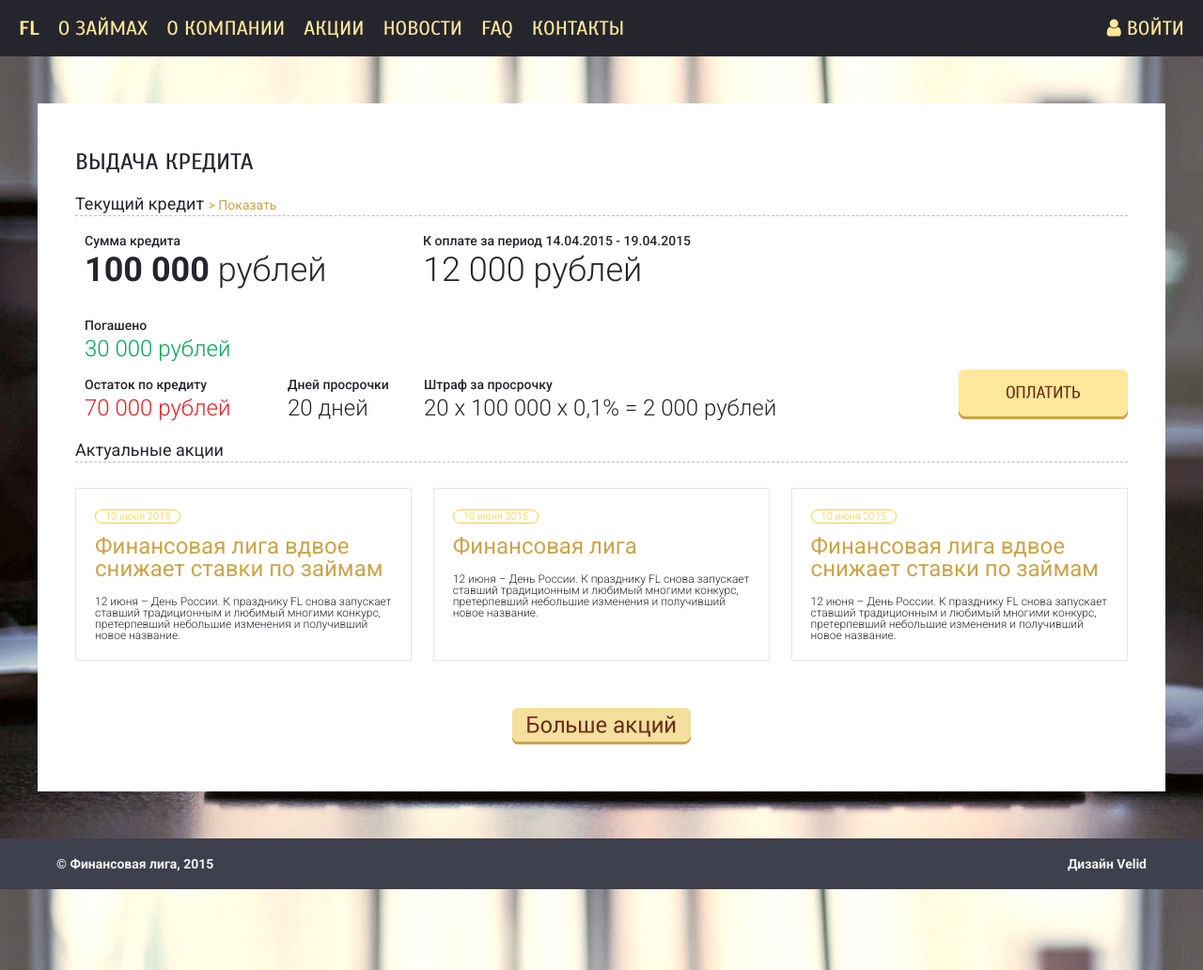
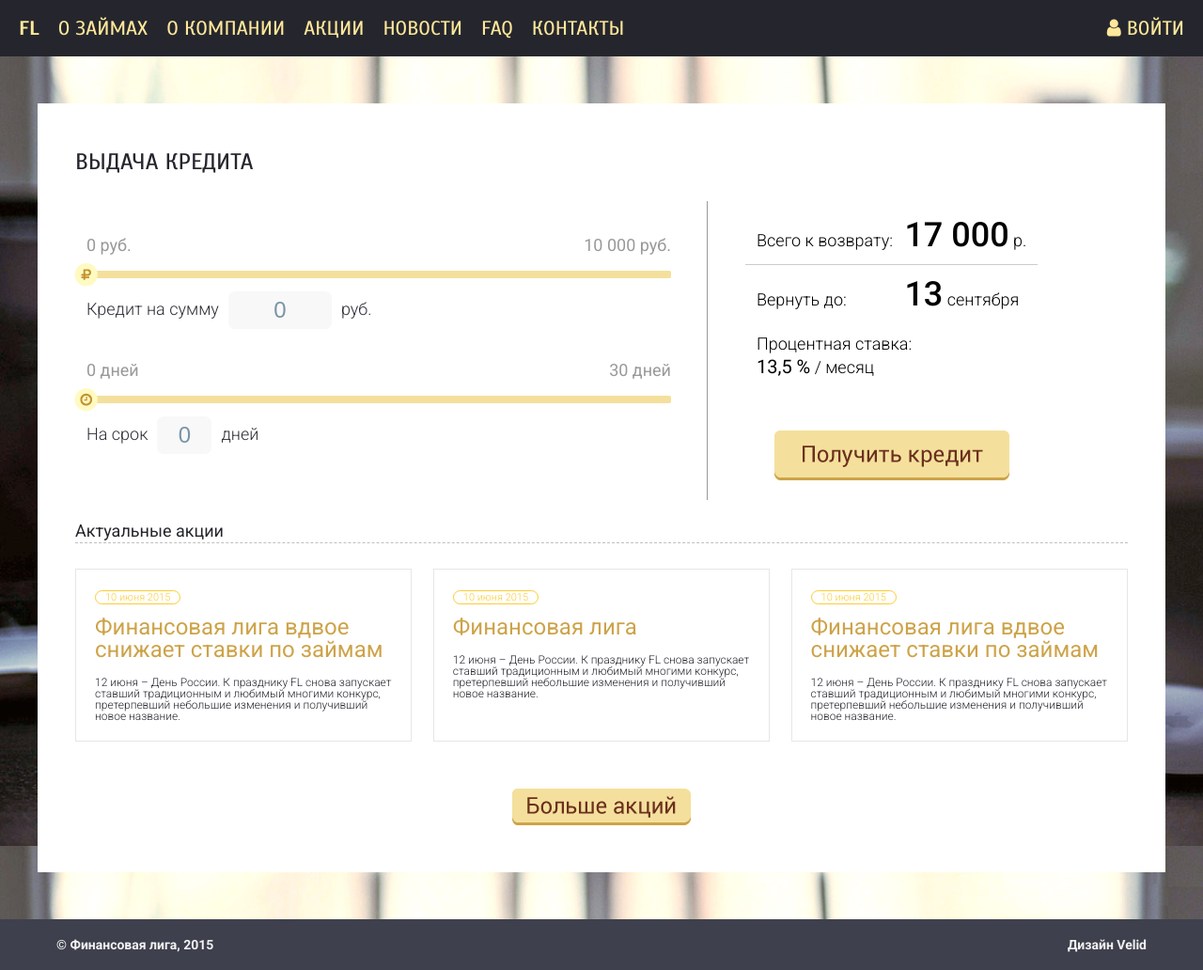
Before and after one commit to krupnov/mf-static, a Jekyll site: the page built from get_credit.html, in a window 1280 px wide. Shown: the whole page at 94% size. Built offline with Jekyll 4.4.1, drawn with Linux system fonts in a browser that asks for light colours; nearby versions of some CDN libraries.

Commit message:
edit slider on startpage, edit startpage.css file, add get credit page, edit application.js file move slider to init function

```diff
--- a/css/app/credits.css
+++ b/css/app/credits.css
@@ -77,3 +77,95 @@ div.credit-info div.bonus-points { color: #00a651; }
 div.credit-info div.bonus-points span { font-weight: 500; }
 div.more a { color: #cda349; font-size: 14px; }
 div.more a:hover { text-decoration: none; }
+
+
+div.get-credit-block div.promo-slider, div.get-credit-block div.credit-calculation {
+	display: inline-block;
+	vertical-align: top;
+}
+
+div.get-credit-block div.promo-slider {
+	-moz-box-sizing: border-box;
+	-webkit-box-sizing: border-box;
+	box-sizing: border-box;
+	margin: 68px 0px 0px 0px;
+	max-width: 60%;
+	padding: 0px 38px 0px 12px;
+}
+
+div.get-credit-block div.promo-slider div.amount div.labels label,
+div.get-credit-block div.promo-slider div.time div.labels label {
+	color: #999999;
+	font-size: 18px;
+}
+
+div.get-credit-block div.promo-slider div.amount div.labels label:last-child,
+div.get-credit-block div.promo-slider div.time div.labels label:last-child {
+	float: right;
+}
+
+div.get-credit-block div.promo-slider div.input-value {
+	color: #2e2f38;
+	font-size: 18px;
+	font-weight: 300;
+	margin-top: 14px;
+}
+
+div.get-credit-block div.promo-slider div.input-value input {
+	-moz-border-radius: 7px;
+	-moz-box-sizing: border-box;
+	-webkit-border-radius: 7px;
+	-webkit-box-sizing: border-box;
+	background-color: #f8f8f9;
+	border-radius: 7px;
+	border: 0px;
+	box-sizing: border-box;
+	color: #7895a4;
+	font-size: 24px;
+	height: 40px;
+	line-height: 40px;
+	margin: 0px 10px;
+	outline-width: 0px;
+	padding: 0px 15px;
+	text-align: center;
+	width: 110px;
+}
+div.get-credit-block div.promo-slider div.input-value input#input-time { width: 58px; }
+
+
+div.credit-calculation {
+	-moz-box-sizing: border-box;
+	-webkit-box-sizing: border-box;
+	box-sizing: border-box;
+	border-left: 1px solid #999999;
+	color: #000000;
+	font-size: 18px;
+	font-weight: 300;
+	margin-top: 30px;
+	max-width: 40%;
+	padding: 5px 0px 18px 40px;
+}
+
+div.credit-calculation div.calculation-fields:first-child { border-bottom: 1px solid #cccccc; }
+
+div.credit-calculation div.calculation-fields {
+	padding: 13px 12px;
+}
+
+div.credit-calculation div.calculation-fields label {
+	display: inline-block;
+	width: 153px;
+}
+div.credit-calculation div.calculation-fields label.interest-rate { width: 100%; }
+div.credit-calculation span {
+	font-size: 36px;
+	font-weight: 500;
+}
+
+div.credit-calculation span.interest-rate { display: inline-block; font-size: 20px; font-weight: 400; margin-top: 5px; }
+
+div.credit-calculation div.get-credit-btn {
+	margin-top: 45px;
+	text-align: center;
+	width: 100%;
+}
--- a/css/app/startpage.css
+++ b/css/app/startpage.css
@@ -87,6 +87,7 @@
 	float: right;
 	font-size: 18px;
 	font-weight: 400;
+	margin-left: 5px;
 }
 
 .promo-slider .order-btn { margin-top: 40px; text-align: center; }
--- a/css/third_party/slider.css
+++ b/css/third_party/slider.css
@@ -67,8 +67,8 @@
 .noUi-horizontal .noUi-handle {
 	width: 34px;
 	height: 28px;
-	left: -17px;
-	top: -6px;
+	left: -13px;
+	top: -8px;
 }
 .noUi-vertical {
 	width: 18px;
--- a/get_credit.html
+++ b/get_credit.html
@@ -5,38 +5,41 @@ layout: default
 <h1 class="page-heading">Выдача кредита</h1>
 
 <div class="get-credit-block">
-	<div class="credit-status-block-heading">
-		Текущий кредит <span id="flip">> Показать</span>
-	</div>
-	<div class="credit-status-block-content" id="flip-block">
-		<div class="current-credit-info">
-			<div class="current-credit-block credit-sum">
-				<label>Сумма кредита</label>
-				<span><strong>100 000</strong> рублей</span>
+	<div class="promo-slider">
+		<div class="amount">
+			<div class="labels">
+				<label>0 руб.</label><label>10 000 руб.</label>
 			</div>
-			<div class="current-credit-block to-pay">
-				<label>К оплате за период 14.04.2015 - 19.04.2015</label>
-				<span>12 000 рублей</span>
-			</div>
-			<div class="current-credit-block settled">
-				<label>Погашено</label>
-				<span>30 000 рублей</span>
-			</div>
-			<div class="current-credit-block loan-balance">
-				<label>Остаток по кредиту</label>
-				<span>70 000 рублей</span>
-			</div>
-			<div class="current-credit-block days-overdue">
-				<label>Дней просрочки</label>
-				<span>20 дней</span>
-			</div>
-			<div class="current-credit-block credit-penalty">
-				<label>Штраф за просрочку</label>
-				<span>20 x 100 000 x 0,1% = 2 000 рублей</span>
+			<div id="slider-amount"></div>
+			<div class="input-value">
+				Кредит на сумму<input type="text" id="input-amount">руб.
 			</div>
 		</div>
-		<div class="pay-btn">
-			<a href="#"><img src="images/pay-btn.png" height="53" width="180" alt="" class="pay-btn" /></a>
+		<div class="time">
+			<div class="labels">
+				<label>0 дней</label><label>30 дней</label>
+			</div>
+			<div id="slider-time"></div>
+			<div class="input-value">
+				На срок<input type="text" id="input-time">дней
+			</div>
+		</div>
+	</div>
+	<div class="credit-calculation">
+		<div class="calculation-fields">
+			<label>Всего к возврату:</label>
+			<span class="return-sum">17 000</span> р.
+		</div>
+		<div class="calculation-fields">
+			<label>Вернуть до:</label>
+			<span class="return-date">13</span> сентября
+		</div>
+		<div class="calculation-fields">
+			<label class="interest-rate">Процентная ставка:</label><br />
+			<span class="interest-rate">13,5 %</span> / месяц
+		</div>
+		<div class="get-credit-btn">
+			<a href="#"><img src="images/get-credit-btn.png" height="53" width="250" alt="" class="get-credit-btn" /></a>
 		</div>
 	</div>
 </div>
--- a/index.html
+++ b/index.html
@@ -13,14 +13,14 @@ layout: startpage
 			<div class="amount">
 				<p>
 					<label>Сумма</label>
-					<span id="amount-count"></span>
+					<span>руб.</span><span id="amount-count"></span>
 				</p>
 				<div id="slider-amount"></div>
 			</div>
 			<div class="time">
 				<p>
 					<label>На срок</label>
-					<span id="time-count"></span>
+					<span>дней</span><span id="time-count"></span>
 				</p>
 				<div id="slider-time"></div>
 			</div>
--- a/javascripts/application.js
+++ b/javascripts/application.js
@@ -1,5 +1,6 @@
 $(document).on('ready page:load', function() {
 	creditBlocks.init();
+	getCreditSliders.init();
 
 	$('#mobile-nav').sidr({
 		displace: false,
@@ -19,41 +20,6 @@ $(document).on('ready page:load', function() {
 	$('#btn-close').click(function(){
 		$.sidr('close', 'sidr');
 	});
-
-//$(document).ready(function() {
-	var amount_options = {
-		start: 0,
-		range: {
-			'min': 0,
-			'max': 10000
-		},
-
-		format: wNumb({
-			decimals: 2,
-			thousand: ' ',
-			postfix: ' руб.',
-		})
-    };
-
-	var time_options = {
-		start: 0,
-		range: {
-			'min': 0,
-			'max': 30
-		},
-
-		format: wNumb({
-			decimals: 2,
-			thousand: ' ',
-			postfix: ' дней',
-		})
-    };
-
-	$('#slider-amount').noUiSlider(amount_options);
-	$('#slider-amount').Link('lower').to($('#amount-count'));
-
-	$('#slider-time').noUiSlider(time_options);
-	$('#slider-time').Link('lower').to($('#time-count'));
 
 	// $('.chosen-select').chosen({disable_search: true});
 });
@@ -83,7 +49,76 @@ var creditBlocks = {
 			// return false so any link destination is not followed
 				return false;
 			});
-
 		}
 	}
 }
+
+var getCreditSliders = {
+	init: function() {
+		var amount_options = {
+			start: 0,
+			step: 1,
+			range: {
+				'min': 0,
+				'max': 10000
+			},
+
+			format: wNumb({
+				decimals: 0,
+				thousand: ' ',
+			})
+	    };
+
+		var time_options = {
+			start: 0,
+			step: 1,
+			range: {
+				'min': 0,
+				'max': 30
+			},
+
+			format: wNumb({
+				decimals: 0,
+				thousand: ' ',
+			})
+	    };
+
+		var slider_amount = document.getElementById('slider-amount'),
+			slider_time = document.getElementById('slider-time'),
+			amount_count = document.getElementById('amount-count'),
+			time_count = document.getElementById('time-count'),
+			input_amount = document.getElementById('input-amount'),
+			input_time = document.getElementById('input-time');
+
+		noUiSlider.create(slider_amount, amount_options);
+		noUiSlider.create(slider_time, time_options);
+
+		if($('div.promo-cover').length > 0) {
+			slider_amount.noUiSlider.on('update', function( values, handle ) {
+				amount_count.innerHTML = values[handle];
+			});
+
+			slider_time.noUiSlider.on('update', function( values, handle ) {
+				time_count.innerHTML = values[handle];
+			});
+		}
+
+		if($('div.get-credit-block').length > 0) {
+			slider_amount.noUiSlider.on('update', function( values, handle ) {
+				input_amount.value = values[handle];
+			});
+
+			input_amount.addEventListener('change', function(){
+				slider_amount.noUiSlider.set(this.value);
+			});
+
+			slider_time.noUiSlider.on('update', function( values, handle ) {
+				input_time.value = values[handle];
+			});
+
+			input_ешьу.addEventListener('change', function(){
+				slider_time.noUiSlider.set(this.value);
+			});
+		}
+	}
+}
```
Also changed, not shown: images/get-credit-btn.png (added), javascripts/jquery.nouislider.min.js.
